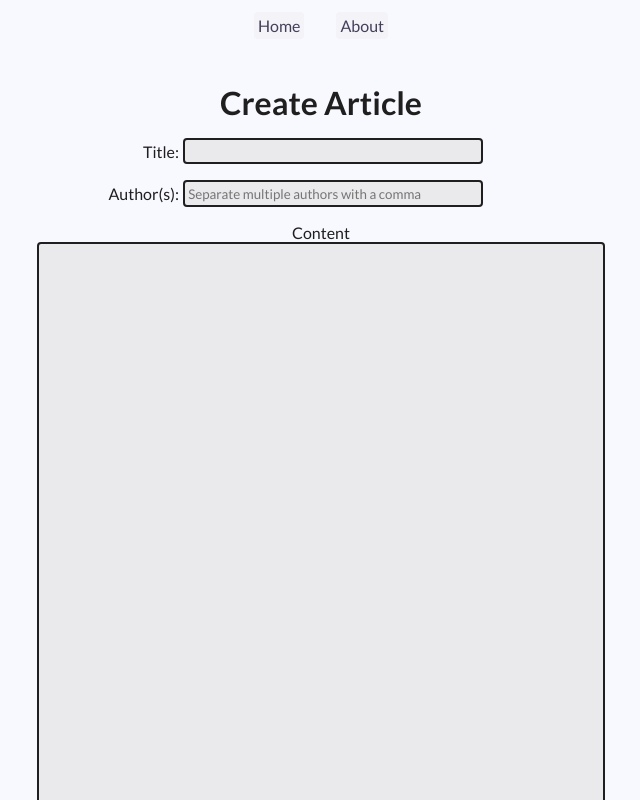
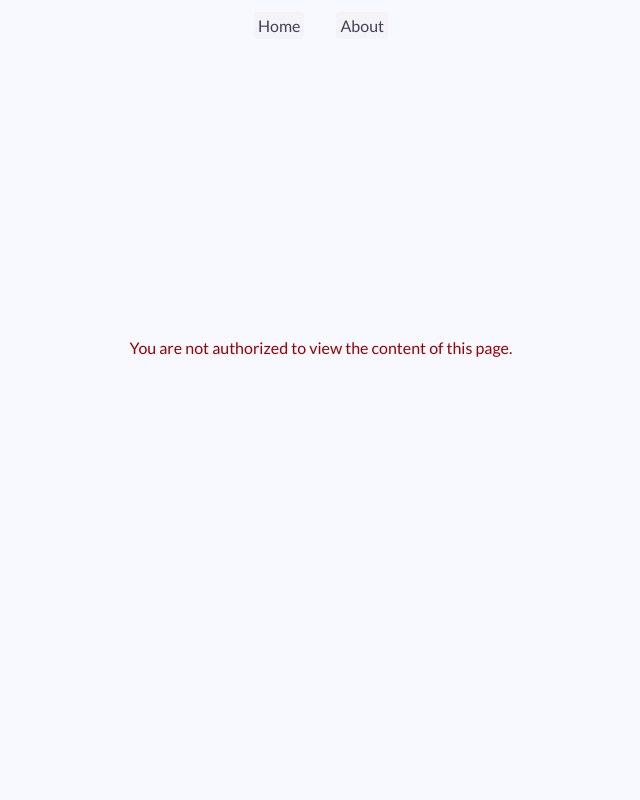
Before and after one commit to timamero/react-nodejs-newsletter, a React (Create React App) app in the folder newsletter-frontend/: page /create in a window 1280 px wide. Shown: the top 800 px of the page, without its empty margins (319-959 px from the left). Built offline with nearby package versions, Linux system fonts and the light colour scheme; no server answers.

Commit message:
Update views for unauthorized user and add token to create article post request

```diff
--- a/newsletter-frontend/src/App.js
+++ b/newsletter-frontend/src/App.js
@@ -9,15 +9,10 @@ import Article from './pages/article'
 import Drafts from './pages/drafts'
 import ArticleForm from './pages/articleForm'
 import { BrowserRouter as Router, Switch, Route } from 'react-router-dom'
-// import { useHistory } from 'react-router'
 import Unsubscribe from './pages/unsubscribe'
 
 const App = () => {
-  // const history = useHistory()
-
   const [articles, setArticles] = useState([])
-  // const [username, setUsername] = useState('')
-  // const [password, setPassword] = useState('')
   const [authorUser, setAuthorUser] = useState(null)
 
   const mainLinks = [
@@ -52,6 +47,7 @@ const App = () => {
     const loggedInAuthorUserJSON = window.localStorage.getItem('loggedInAuthorUser')
     if (loggedInAuthorUserJSON) {
       const loggedInAuthorUser = JSON.parse(loggedInAuthorUserJSON)
+      articleServices.getToken(loggedInAuthorUser.token)
       setAuthorUser(loggedInAuthorUser)
     }
   }, [])
@@ -100,6 +96,7 @@ const App = () => {
     authorLoginServices.login(user)
       .then(returnedUser => {
         window.localStorage.setItem('loggedInAuthorUser', JSON.stringify(returnedUser))
+        articleServices.getToken(returnedUser.token)
         setAuthorUser(returnedUser)
       })
   }
@@ -126,19 +123,7 @@ const App = () => {
           return returnedArticle
         }))
       })
-
   }
-
-  // const handleLogin = (event) => {
-  //   event.preventDefault()
-  //   authorLoginServices.authorLogin({ username, password })
-  //     .then(returnedUser => {
-  //       window.localStorage.setItem('loggedInAuthorUser', JSON.stringify(returnedUser))
-  //       setAuthorUser(returnedUser)
-  //       setUsername('')
-  //       setPassword('')
-  //     })
-  // }
 
   return (
     <Router>
@@ -154,6 +139,7 @@ const App = () => {
               updateArticle={updateArticle}
               updateAndSendArticle={updateAndSendArticle}
               handleLikeClick={handleLikeClick}
+              authorUser={authorUser}
               {...props}/>}
         />
         <Route
@@ -163,16 +149,21 @@ const App = () => {
             <ArticleForm
               deleteArticle={deleteArticle}
               updateArticle={updateArticle}
+              authorUser={authorUser}
               {...props}
             />}
         />
         <Route path="/drafts">
-          <Drafts articles={articles} />
+          <Drafts
+            articles={articles}
+            authorUser={authorUser}
+          />
         </Route>
         <Route path="/create">
           <ArticleForm
             updateArticle={updateArticle}
             createArticle={createArticle}
+            authorUser={authorUser}
           />
         </Route>
         <Route exact path="/unsubscribe">
--- /dev/null
+++ b/newsletter-frontend/src/components/unauthorized.js
@@ -0,0 +1,18 @@
+import React from 'react'
+
+const Unauthorized = () => {
+  const unauthorizedStyle = {
+    height: '70vh',
+    display: 'flex',
+    justifyContent: 'center',
+    alignItems: 'center',
+    color: '#990000'
+  }
+  return (
+    <div style={unauthorizedStyle}>
+      <p>You are not authorized to view the content of this page.</p>
+    </div>
+  )
+}
+
+export default Unauthorized
--- a/newsletter-frontend/src/pages/article.js
+++ b/newsletter-frontend/src/pages/article.js
@@ -7,7 +7,7 @@ import './article.css'
 import { Link } from 'react-router-dom'
 import { useHistory } from 'react-router'
 
-const Article = ({ getOneArticle, updateArticle, updateAndSendArticle, handleLikeClick, ...props }) => {
+const Article = ({ getOneArticle, updateArticle, updateAndSendArticle, handleLikeClick, authorUser, ...props }) => {
   const history = useHistory()
   const [article, setArticle] = useState(null)
 
@@ -68,8 +68,11 @@ const Article = ({ getOneArticle, updateArticle, updateAndSendArticle, handleLik
           </p>
           <Likes article={article} handleLikeClick={handleLikeClick} />
         </Grid>
+
         <Grid>
           <div className="articleContent" dangerouslySetInnerHTML={createMarkup()} />
+          {authorUser &&
+            <Grid>
               <Link to={{
                 pathname: `/update/${article.slug}`,
                 state: { article }
@@ -93,6 +96,8 @@ const Article = ({ getOneArticle, updateArticle, updateAndSendArticle, handleLik
               Unpublish
               </Button>
             </Grid>
+          }
+        </Grid>
       </Container>
     )
   } else {
--- a/newsletter-frontend/src/pages/articleForm.js
+++ b/newsletter-frontend/src/pages/articleForm.js
@@ -2,10 +2,11 @@ import React, { useState, useEffect } from 'react'
 import articleServices from '../services/articles'
 import Container from '../components/container'
 import Button from '../components/button'
+import Unauthorized from '../components/unauthorized'
 import './articleForm.css'
 import { useHistory } from 'react-router'
 
-const ArticleForm = ({ deleteArticle, updateArticle, createArticle,...props }) => {
+const ArticleForm = ({ deleteArticle, updateArticle, createArticle, authorUser, ...props }) => {
   const history = useHistory()
 
   const dateOptions = {
@@ -128,6 +129,8 @@ const ArticleForm = ({ deleteArticle, updateArticle, createArticle,...props }) =
 
   return (
     <Container>
+      {authorUser ?
+        <div>
           {!props.location
             ?<h1>Create Article</h1>
             :<h1>Update Article</h1>
@@ -193,6 +196,10 @@ const ArticleForm = ({ deleteArticle, updateArticle, createArticle,...props }) =
               </Button>}
             </div>
           </form>
+        </div>
+        :
+        <Unauthorized />
+      }
     </Container>
   )
 }
--- a/newsletter-frontend/src/pages/drafts.js
+++ b/newsletter-frontend/src/pages/drafts.js
@@ -3,9 +3,10 @@ import Container from '../components/container'
 import Card from '../components/card'
 import Grid from '../components/grid'
 import Button from '../components/button'
+import Unauthorized from '../components/unauthorized'
 import { Link } from 'react-router-dom'
 
-const Drafts = ({ articles }) => {
+const Drafts = ({ articles, authorUser }) => {
   const sortedArticles = articles.sort((a, b) => {
     if (a.creationDate < b.creationDate) {
       return 1
@@ -23,6 +24,8 @@ const Drafts = ({ articles }) => {
 
   return (
     <Container>
+      {authorUser ?
+        <div>
           <h1>Drafts</h1>
           <Grid rowGap="1rem" numOfItems={numOfArticles}>
             {sortedArticles.map(article => {
@@ -52,7 +55,13 @@ const Drafts = ({ articles }) => {
             }
             )}
           </Grid>
+        </div>
+
+        :
+        <Unauthorized />
+      }
     </Container>
+
   )
 }
 
--- a/newsletter-frontend/src/services/articles.js
+++ b/newsletter-frontend/src/services/articles.js
@@ -2,6 +2,11 @@ import axios from 'axios'
 
 const baseUrl = 'http://localhost:3001/api/articles'
 
+let token
+
+const getToken = newToken => {
+  token = `bearer ${newToken}`
+}
 
 const getAll = () => {
   const request = axios.get(baseUrl)
@@ -22,18 +27,19 @@ const getOneEdit = (id) => {
 }
 
 const create = (newObject) => {
-  const request = axios.post(baseUrl, newObject)
+  const config = {
+    headers: { Authorization: token },
+  }
+  const request = axios.post(baseUrl, newObject, config)
   return request.then(response => response.data)
 }
 
 const update = (id, newObject) => {
-  console.log('articleService - update')
   const request = axios.put(`${baseUrl}/${id}`, newObject)
   return request.then(response => response.data)
 }
 
 const updateAndSend = (id, newObject) => {
-  console.log('articleService - updateAndSend')
   const request = axios.put(`${baseUrl}/send/${id}`, newObject)
   return request.then(response => response.data)
 }
@@ -49,7 +55,8 @@ const articleServices = {
   create,
   update,
   updateAndSend,
-  deleteObj
+  deleteObj,
+  getToken
 }
 
 export default articleServices
```
Lines whose indentation alone changed are shown as unchanged.
